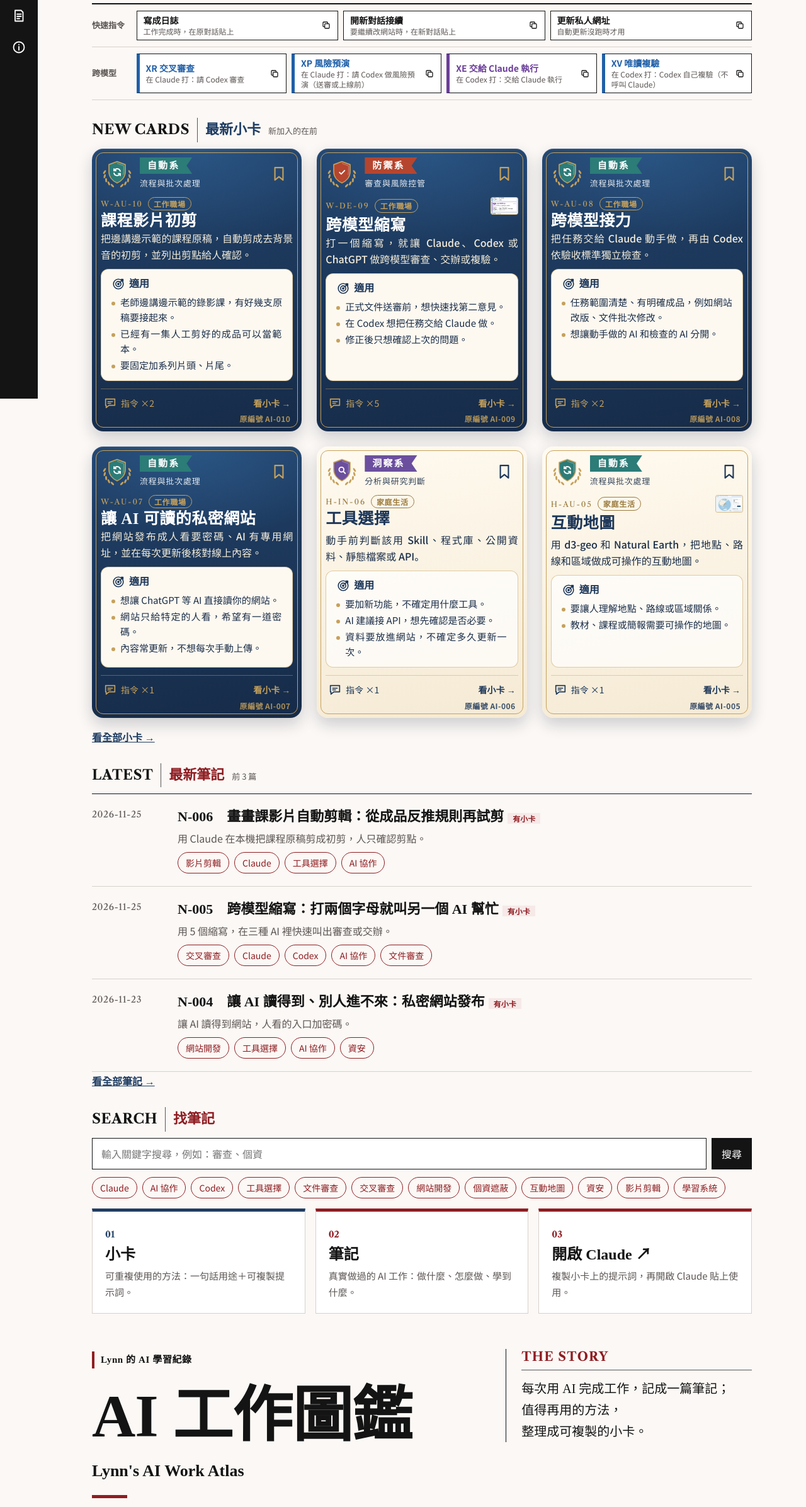
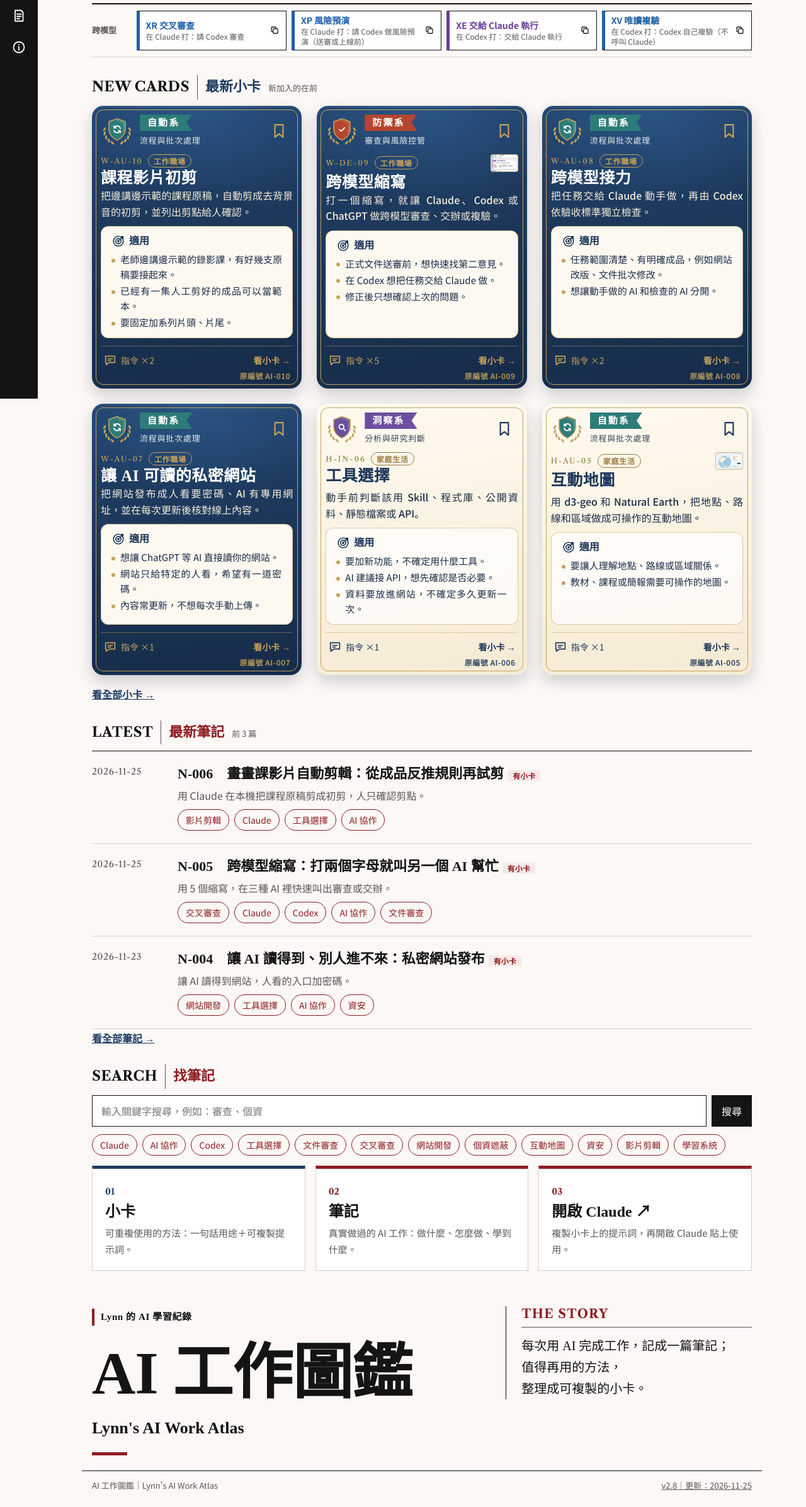
Before and after one commit to worklinkweb/at, a plain HTML site: page index.html in a window 1280 px wide. Shown: the part 167-2560 px from the top of the page at 63% size. Drawn offline with nearby package versions, Linux system fonts and the light colour scheme.

Commit message:
Update AT v2.8

```diff
--- a/index.html
+++ b/index.html
@@ -2,8 +2,8 @@
 <html lang="zh-Hant-TW">
 <head>
 <meta name="robots" content="noindex,nofollow">
-<meta name="at-version" content="v2.7">
-<meta name="at-build" content="41023e25f3694df8">
+<meta name="at-version" content="v2.8">
+<meta name="at-build" content="3710459fc55c61eb">
 <meta charset="utf-8">
 <meta name="robots" content="noindex,nofollow">
 <meta name="viewport" content="width=device-width, initial-scale=1, viewport-fit=cover">
@@ -697,8 +697,13 @@ body.zooming { overflow: hidden; }
 <div id="toast" class="toast" role="status" aria-live="polite"></div>
 <script>
 window.ATLAS_DATA = {
- "version": "v2.7",
+ "version": "v2.8",
  "changes": [
+  {
+   "v": "v2.8",
+   "date": "2026-11-25",
+   "text": "首頁移除「快速指令」一排（寫成日誌、開新對話接續、更新私人網址），只留 AT 編輯、跨模型兩排"
+  },
   {
    "v": "v2.7",
    "date": "2026-11-25",
@@ -824,23 +829,6 @@ window.ATLAS_DATA = {
    "label": "加實戰紀錄",
    "hint": "同一方法又用了一次",
    "text": "AI-001 加一筆實戰紀錄：日期、專案、實際做法、成果、新學到。"
-  }
- ],
- "quickPrompts": [
-  {
-   "label": "寫成日誌",
-   "hint": "工作完成時，在原對話貼上",
-   "text": "請把這個對話整理成 AI 工作圖鑑日誌。\n先不要寫，先告訴我：\n1. 這次真實用過、值得留下的 AI 做法、程式或工具技能（沒有就直接說不用寫）\n2. 和現有日誌或卡片有沒有重複\n3. 值不值得做成指令卡\n我確認後依 _日誌範本.md 寫，只放重點，寫完直接上傳並回報編號。"
-  },
-  {
-   "label": "開新對話接續",
-   "hint": "要繼續改網站時，在新對話貼上",
-   "text": "接續「AI 工作圖鑑」（對話資料夾選 Lynn總部/11_AI工作室/02_AI工作圖鑑）。請先讀：\n1. AT_PROJECT_CONTEXT.md（規則總整理與現況）\n2. 網站程式的 README.md（位置見 AT_PROJECT_CONTEXT.md）\n3. Lynn總部/00_總控中心/對話紀錄/2026-11-25_AI工作室與AT直接上架.md\n目前：網站 v2.7，7 篇筆記、9 張小卡，已公開 7 篇。\n私人網址：（見 AGENTS.md）\n這次我想做：（例如寫新筆記、把程式備份到私人 GitHub）"
-  },
-  {
-   "label": "更新私人網址",
-   "hint": "自動更新沒跑時才用",
-   "text": "更新圖鑑私人網址：（見 AGENTS.md）"
   }
  ],
  "xPrompts": [
@@ -1990,7 +1978,6 @@ window.ATLAS_DATA = {
       '<div class="actions">' + homeBtn() + '</div>';
   }
 
-  // 首頁快速指令：資料只存在私人預覽版
   // 跨模型縮寫顏色（2026-11-25）：藍＝只看不改檔（XR、XP、XV），紫＝會動手改檔（XE、XC）
   var X_FAM = { XR: 'read', XP: 'read', XV: 'read', XE: 'act', XC: 'act' };
   function xFamCls(label) { var m = /^(X[A-Z])/.exec(label || ''); return m && X_FAM[m[1]] ? ' x-' + X_FAM[m[1]] : ''; }
@@ -2025,7 +2012,6 @@ window.ATLAS_DATA = {
   }
   function quickBar() {
     return quickRow(DATA.editPrompts || [], 'AT 編輯', 'data-equick', 'edit') +
-      quickRow(DATA.quickPrompts || [], '快速指令', 'data-quick') +
       quickRow(DATA.xPrompts || [], '跨模型', 'data-xquick', 'x');
   }
 
@@ -2588,8 +2574,6 @@ window.ATLAS_DATA = {
     }
   });
   app.addEventListener('click', function (ev) {
-    var b = ev.target.closest('[data-quick]');
-    if (b) copyText(DATA.quickPrompts[+b.dataset.quick].text);
     var q = ev.target.closest('[data-equick]');
     if (q) copyText(DATA.editPrompts[+q.dataset.equick].text);
     var x = ev.target.closest('[data-xquick]');
```
